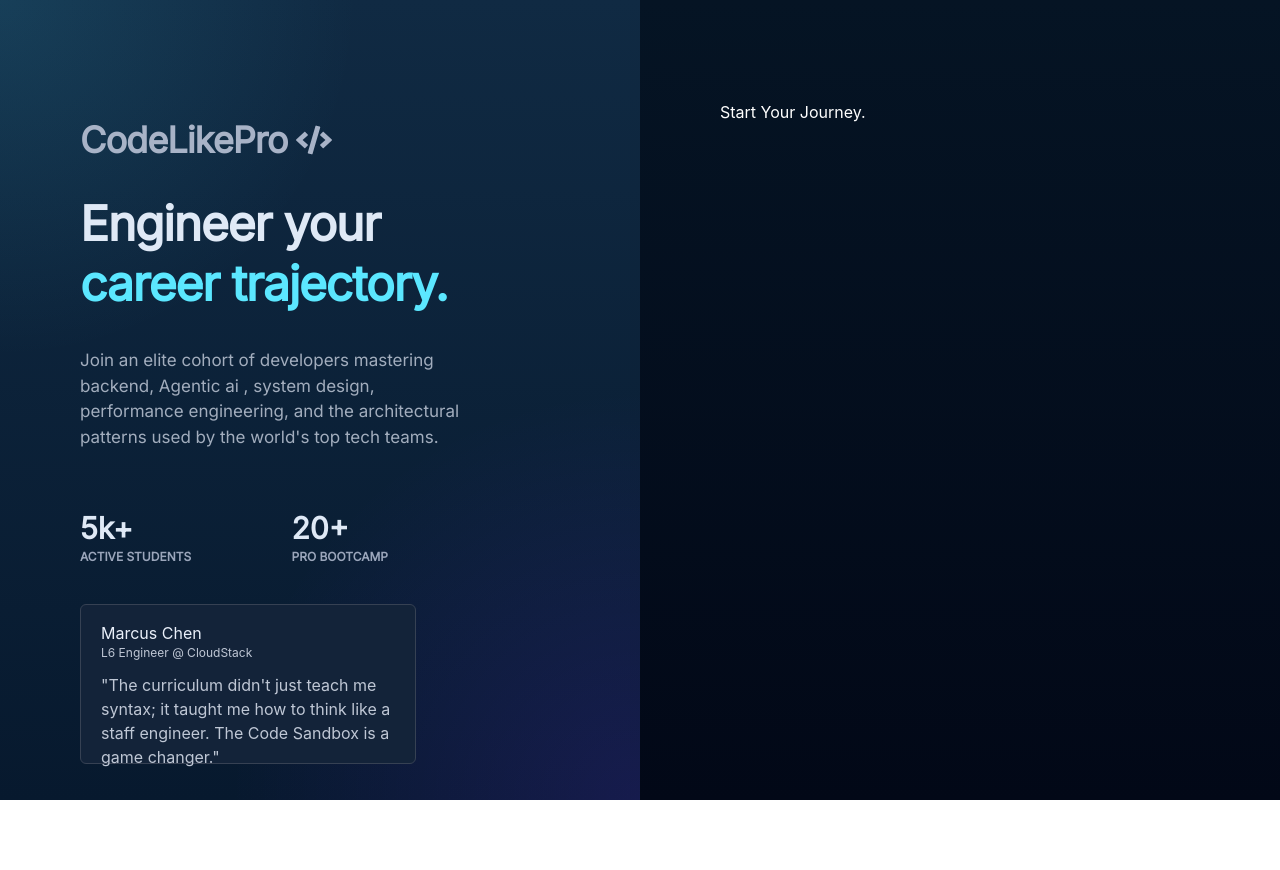
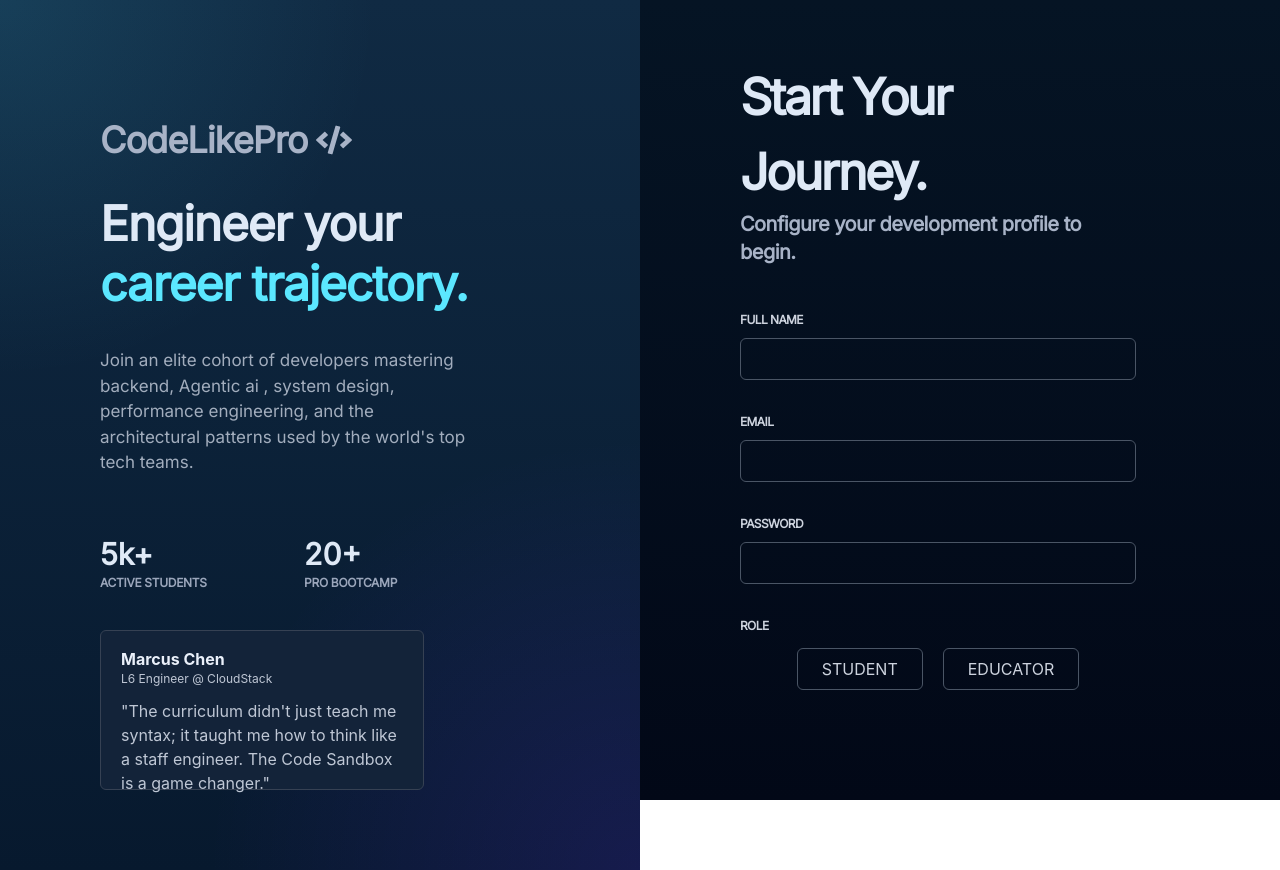
Before and after one commit to kashaf009/CodeLikePro, a React (Vite) app in the folder frontend/: page /signup in a window 1280 px wide. Before the commit the page ends 800 px from the top, so only its background shows below. Built offline with nearby package versions, Linux system fonts and the light colour scheme.

Commit message:
feat:made signup inputs and buttoms

```diff
--- a/frontend/src/components/Signup.jsx
+++ b/frontend/src/components/Signup.jsx
@@ -6,19 +6,19 @@ import { FaCode } from "react-icons/fa";
 
 const Signup = () => {
   return (
-    <div className="grid grid-cols-2">
+    <div className="md:grid md:grid-cols-2 ">
       {/* left side  */}
-      <div className="pl-20 pt-30 w-full min-h-screen  bg-[radial-gradient(circle_at_top_left,rgba(76,215,246,0.12),transparent_35%),radial-gradient(circle_at_bottom_right,rgba(109,40,255,0.15),transparent_40%),linear-gradient(180deg,#102A43_0%,#07192E_100%)]">
-        <h1 className="font-['inter'] flex items-center gap-2 text-4xl text-[#A8B3C7] tracking-tight font-extrabold mb-10">
+      <div className=" hidden md:block md:pl-25 md:pt-30 md:w-full min-h-screen  md:bg-[radial-gradient(circle_at_top_left,rgba(76,215,246,0.12),transparent_35%),radial-gradient(circle_at_bottom_right,rgba(109,40,255,0.15),transparent_40%),linear-gradient(180deg,#102A43_0%,#07192E_100%)]">
+        <h1 className="font-['inter'] flex items-center gap-2 text-4xl text-[#A8B3C7] tracking-tight font-black mb-10">
           CodeLikePro
           <span className="">
             <FaCode />
           </span>
         </h1>
-        <p className="font-['inter'] mb-3 text-5xl font-extrabold tracking-tight text-[#dfe9f6]">
+        <p className="font-['inter'] mb-3 text-5xl font-black tracking-tight text-[#dfe9f6]">
           Engineer your
         </p>
-        <p className="font-['inter'] text-5xl font-extrabold tracking-tight text-[#5BE7FF]">
+        <p className="font-['inter'] text-5xl font-black tracking-tight text-[#5BE7FF]">
           career trajectory.
         </p>
 
@@ -33,40 +33,100 @@ const Signup = () => {
         </p>
 
         <div className="w-[55%] mt-15 flex justify-between">
-          <div className="font-['inter'] text-3xl text-[#dfe9f6] font-bold ">
+          <div className="font-['inter'] text-3xl text-[#dfe9f6] font-black ">
             {" "}
             5k+
             <br />
-            <p className="text-[12px] mt-1 font-extrabold text-[#9ba6bb]">
+            <p className="text-[12px] mt-1 tracking-tight font-extrabold text-[#9ba6bb]">
               ACTIVE STUDENTS
             </p>
           </div>
-          <div className="font-['inter'] text-3xl text-[#dfe9f6] font-bold ">
+          <div className="font-['inter'] text-3xl text-[#dfe9f6] font-black ">
             {" "}
             20+
             <br />
-            <p className="text-[12px] mt-1 font-extrabold text-[#9ba6bb]">
+            <p className="text-[12px] mt-1 tracking-tight font-extrabold text-[#9ba6bb]">
               PRO BOOTCAMP
             </p>
           </div>
         </div>
         {/* testimonial */}
-          <div className="bg-[#132339] rounded-md border border-gray-700 mt-10 h-40 w-[60%]">
-            <div className="pl-5 pt-4 pr-5">
-              <p className="text-[#eaf0fa]">Marcus Chen</p>
-              <p className="text-xs mb-3 text-[#BFC7D5]">L6 Engineer @ CloudStack</p>
-                <p className="text-[#BFC7D5]">"The curriculum didn't just teach me syntax; it taught me how to think like a staff engineer. The Code Sandbox is a game changer."</p>
-            </div>
-
-
+        <div className="bg-[#132339] rounded-md mb-20 border border-gray-700 mt-10 h-40 w-[60%]">
+          <div className="pl-5 pt-4 pr-5">
+            <p className="text-[#eaf0fa] font-bold">Marcus Chen</p>
+            <p className="text-xs mb-3 text-[#BFC7D5]">
+              L6 Engineer @ CloudStack
+            </p>
+            <p className="text-[#BFC7D5]">
+              "The curriculum didn't just teach me syntax; it taught me how to
+              think like a staff engineer. The Code Sandbox is a game changer."
+            </p>
           </div>
-
-
+        </div>
       </div>
 
       {/* signup side */}
-      <div className="p-20 pt-25 bg-[linear-gradient(180deg,#051424_0%,#020817_100%)]">
-        <h1 className="text-white">Start Your Journey.</h1>
+      <div className="md:px-25 px-10 pb-20  pt-15 h-screen bg-[linear-gradient(180deg,#051424_0%,#020817_100%)]">
+        <section className="w-[95%] md:w-[90%]">
+          <h1 className="font-['inter'] text-[25px] md:text-[50px] tracking-tighter  text-[#dfe9f6]  font-black ">
+            Start Your Journey.
+          </h1>
+          <p className="font-['inter'] text-[12px]  md:text-xl text-[#A8B3C7] tracking-tight font-extrabold ">
+            Configure your development profile to begin.
+          </p>
+
+          <div className="mt-10  ">
+            <label
+              className="text-[#cdd3de]  text-xs  font-black tracking-tighter font-['inter']"
+              htmlFor="name"
+            >
+              FULL NAME
+            </label>
+            <input
+              className="w-full mt-2 border rounded-md outline-[#31d8f5] border-gray-600 text-[#dfe9f6] py-2 px-4"
+              id="name"
+              type="text"
+            />
+          </div>
+          <div className="mt-7  ">
+            <label
+              className="text-[#cdd3de]  text-xs  font-black tracking-tighter font-['inter']"
+              htmlFor="email"
+            >
+              EMAIL
+            </label>
+            <input
+              className="w-full mt-2 border rounded-md outline-[#31d8f5] border-gray-600 text-[#dfe9f6] py-2 px-4"
+              id="email"
+              type="email"
+            />
+          </div>
+          <div className="mt-7  ">
+            <label
+              className="text-[#cdd3de]  text-xs  font-black tracking-tighter font-['inter']"
+              htmlFor="password"
+            >
+              PASSWORD
+            </label>
+            <input
+              className="w-full mt-2 border rounded-md outline-[#31d8f5] border-gray-600 text-[#dfe9f6] py-2 px-4"
+              id="password"
+              type="password"
+            />
+          </div>
+          <div className="mt-7  ">
+            <label
+              className="text-[#cdd3de]  text-xs  font-black tracking-tighter font-['inter']"
+              htmlFor="password"
+            >
+              ROLE
+            </label>
+            <div className="flex items-center justify-center gap-5 mt-3">
+              <span className="text-[#cdd3de] border py-1 px-3 md:py-2 md:px-6 border-gray-600 hover:border-[#31d8f5] rounded-md">STUDENT</span>
+              <span className="text-[#cdd3de]  py-1 px-3 md:py-2 md:px-6 border border-gray-600 hover:border-[#31d8f5] rounded-md">EDUCATOR</span>
+            </div>
+          </div>
+        </section>
       </div>
     </div>
   );
```
